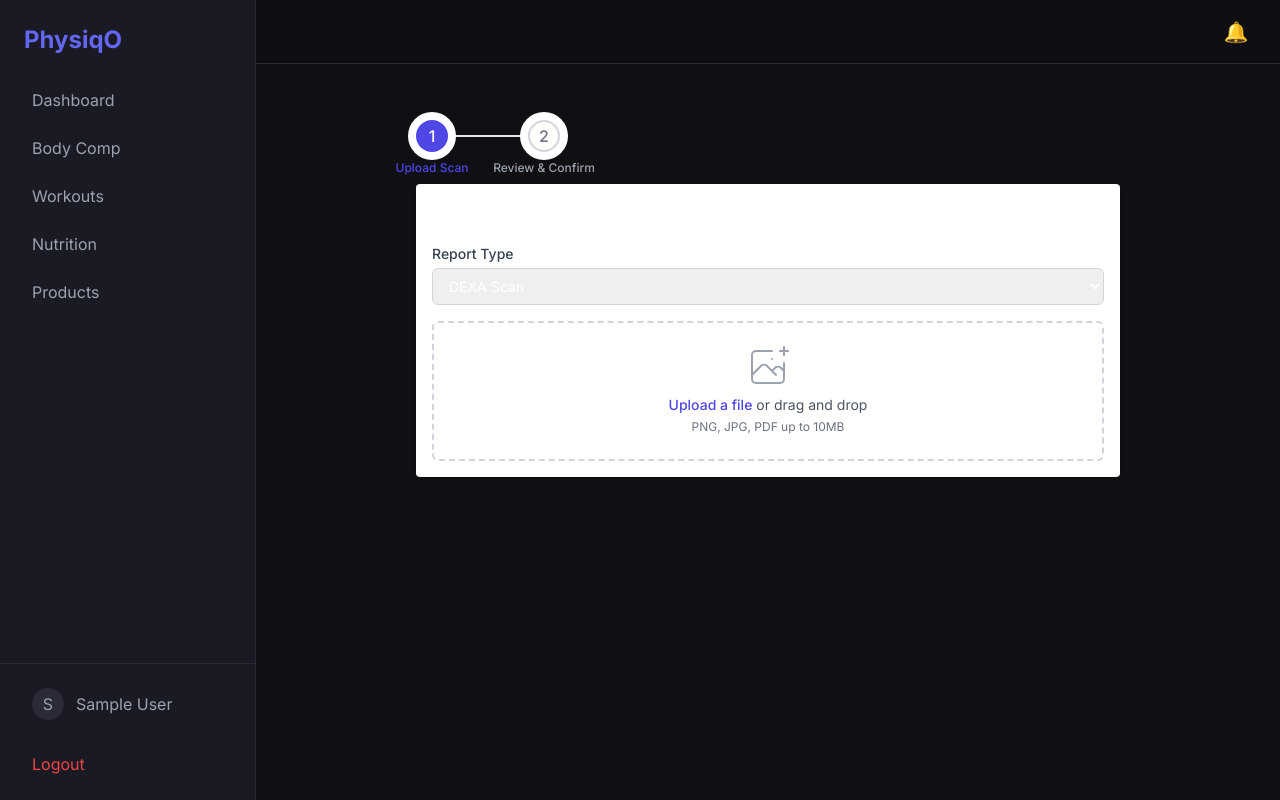
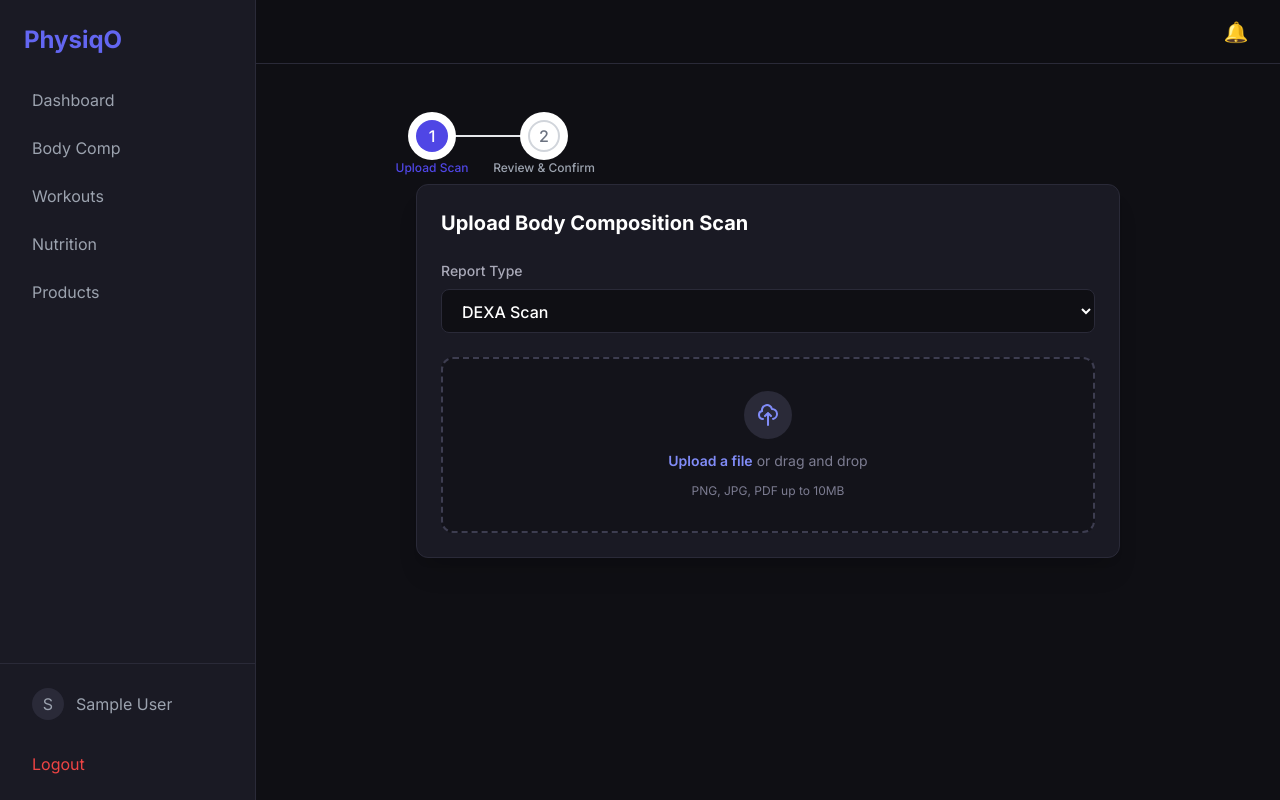
Before and after one commit to Sneh16Shah/physiqo-AI, a React (Vite) app in the folder frontend/: page /body-composition/upload in a window 1280 px wide. Built offline with nearby package versions, Linux system fonts and the light colour scheme; no server answers; sample sign-in values are in the browser's storage.

Commit message:
fix(ui): convert ScanUpload component to dark mode surface styling for clear text visibility

```diff
--- a/frontend/src/features/body-composition/components/ScanUpload.tsx
+++ b/frontend/src/features/body-composition/components/ScanUpload.tsx
@@ -53,50 +53,54 @@ export const ScanUpload: React.FC<ScanUploadProps> = ({ onUploadSuccess, uploadi
   };
 
   return (
-    <div className="scan-upload p-4 bg-white rounded shadow">
-      <h2 className="text-xl font-bold mb-4">Upload Body Composition Scan</h2>
-      <div className="mb-4">
-        <label className="block text-sm font-medium text-gray-700 mb-1">Report Type</label>
+    <div className="p-6 bg-surface-900 border border-surface-800 rounded-xl shadow-xl space-y-6">
+      <h2 className="text-xl font-bold text-white">Upload Body Composition Scan</h2>
+
+      <div>
+        <label className="block text-sm font-medium text-surface-300 mb-2">Report Type</label>
         <select
           value={reportType}
           onChange={(e) => setReportType(e.target.value)}
-          className="mt-1 block w-full pl-3 pr-10 py-2 text-base border-gray-300 focus:outline-none focus:ring-indigo-500 focus:border-indigo-500 sm:text-sm rounded-md border"
+          className="w-full px-4 py-2.5 bg-surface-950 border border-surface-800 rounded-lg text-white font-medium focus:ring-2 focus:ring-brand-500 focus:outline-none cursor-pointer"
         >
-          <option value="dexa">DEXA Scan</option>
-          <option value="inbody">InBody</option>
+          <option value="dexa" className="bg-surface-900 text-white">DEXA Scan</option>
+          <option value="inbody" className="bg-surface-900 text-white">InBody Scan</option>
         </select>
       </div>
 
       <div
-        className={`mt-1 flex justify-center px-6 pt-5 pb-6 border-2 border-dashed rounded-md ${
-          dragActive ? 'border-indigo-500 bg-indigo-50' : 'border-gray-300'
+        className={`flex justify-center px-6 pt-8 pb-8 border-2 border-dashed rounded-xl transition-all cursor-pointer ${
+          dragActive
+            ? 'border-brand-500 bg-brand-500/10'
+            : 'border-surface-700 bg-surface-950/60 hover:border-surface-600'
         }`}
         onDragEnter={handleDrag}
         onDragLeave={handleDrag}
         onDragOver={handleDrag}
         onDrop={handleDrop}
+        onClick={() => fileInputRef.current?.click()}
       >
-        <div className="space-y-1 text-center">
+        <div className="space-y-3 text-center">
+          <div className="mx-auto h-12 w-12 rounded-full bg-surface-800 flex items-center justify-center text-brand-400">
             <svg
-            className="mx-auto h-12 w-12 text-gray-400"
+              className="h-6 w-6"
               stroke="currentColor"
               fill="none"
-            viewBox="0 0 48 48"
-            aria-hidden="true"
+              viewBox="0 0 24 24"
             >
               <path
-              d="M28 8H12a4 4 0 00-4 4v20m32-12v8m0 0v8a4 4 0 01-4 4H12a4 4 0 01-4-4v-4m32-4l-3.172-3.172a4 4 0 00-5.656 0L28 28M8 32l9.172-9.172a4 4 0 015.656 0L28 28m0 0l4 4m4-24h8m-4-4v8m-12 4h.02"
-              strokeWidth={2}
                 strokeLinecap="round"
                 strokeLinejoin="round"
+                strokeWidth={2}
+                d="M7 16a4 4 0 01-.88-7.903A5 5 0 0115.9 6L16 6a5 5 0 011 9.9M15 13l-3-3m0 0l-3 3m3-3v12"
               />
             </svg>
-          <div className="flex text-sm text-gray-600 justify-center">
-            <label
-              htmlFor="file-upload"
-              className="relative cursor-pointer bg-white rounded-md font-medium text-indigo-600 hover:text-indigo-500 focus-within:outline-none focus-within:ring-2 focus-within:ring-offset-2 focus-within:ring-indigo-500"
-            >
-              <span>Upload a file</span>
+          </div>
+          <div className="flex text-sm text-surface-300 justify-center">
+            <span className="font-semibold text-brand-400 hover:text-brand-300">
+              Upload a file
+            </span>
+            <span className="pl-1 text-surface-400">or drag and drop</span>
             <input
               id="file-upload"
               name="file-upload"
@@ -106,20 +110,18 @@ export const ScanUpload: React.FC<ScanUploadProps> = ({ onUploadSuccess, uploadi
               onChange={handleChange}
               accept="image/*,application/pdf"
             />
-            </label>
-            <p className="pl-1">or drag and drop</p>
           </div>
-          <p className="text-xs text-gray-500">PNG, JPG, PDF up to 10MB</p>
+          <p className="text-xs text-surface-400">PNG, JPG, PDF up to 10MB</p>
         </div>
       </div>
 
       {uploading && (
-        <div className="mt-4 flex items-center justify-center text-indigo-600">
-          <svg className="animate-spin -ml-1 mr-3 h-5 w-5 text-indigo-600" xmlns="http://www.w3.org/2000/svg" fill="none" viewBox="0 0 24 24">
+        <div className="flex items-center justify-center p-4 bg-brand-500/10 border border-brand-500/20 rounded-lg text-brand-300 font-medium text-sm gap-3">
+          <svg className="animate-spin h-5 w-5 text-brand-400" xmlns="http://www.w3.org/2000/svg" fill="none" viewBox="0 0 24 24">
             <circle className="opacity-25" cx="12" cy="12" r="10" stroke="currentColor" strokeWidth="4"></circle>
             <path className="opacity-75" fill="currentColor" d="M4 12a8 8 0 018-8V0C5.373 0 0 5.373 0 12h4zm2 5.291A7.962 7.962 0 014 12H0c0 3.042 1.135 5.824 3 7.938l3-2.647z"></path>
           </svg>
-          Processing image...
+          Processing scan with AI OCR...
         </div>
       )}
     </div>
```
Lines whose indentation alone changed are shown as unchanged.
